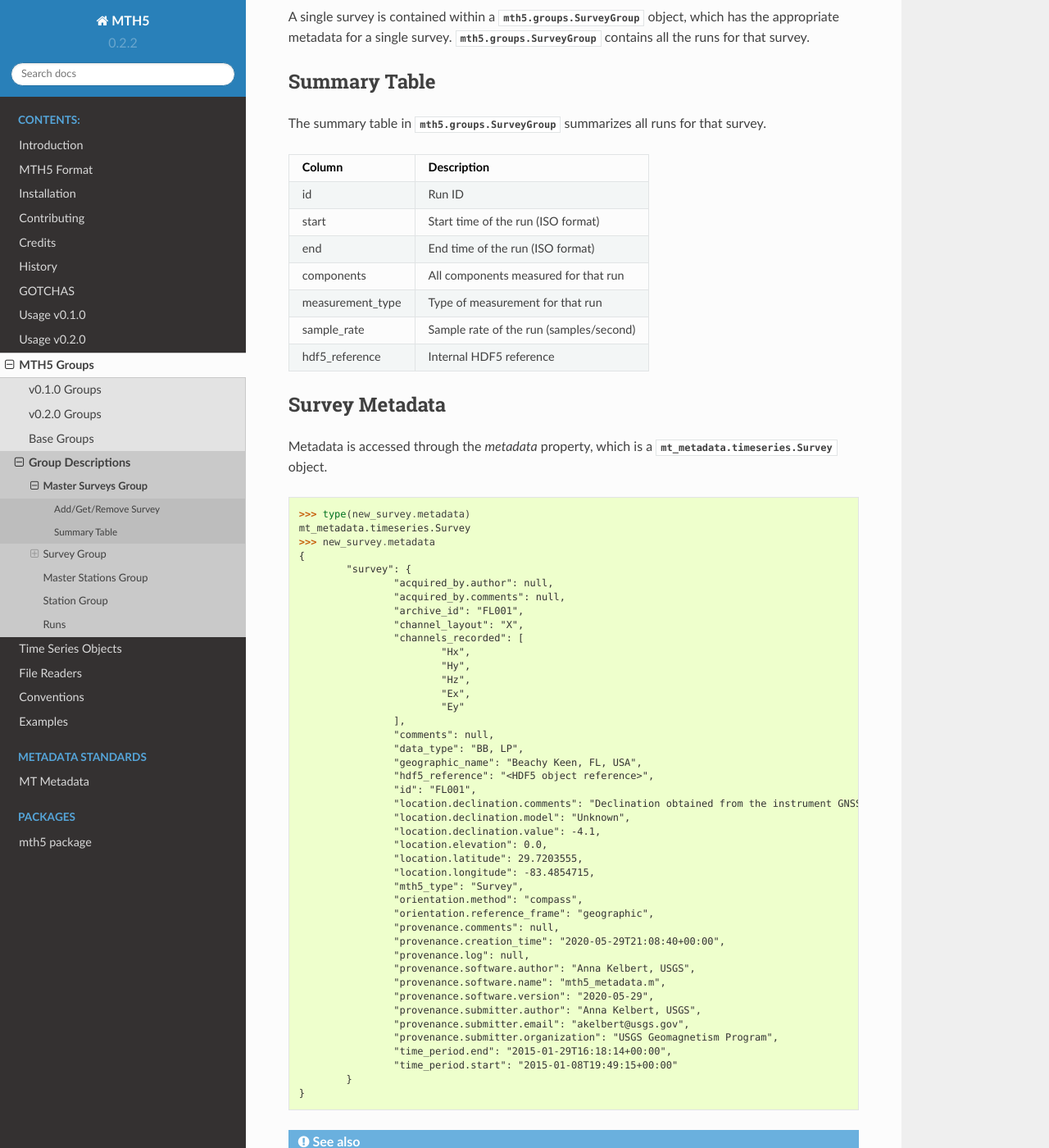
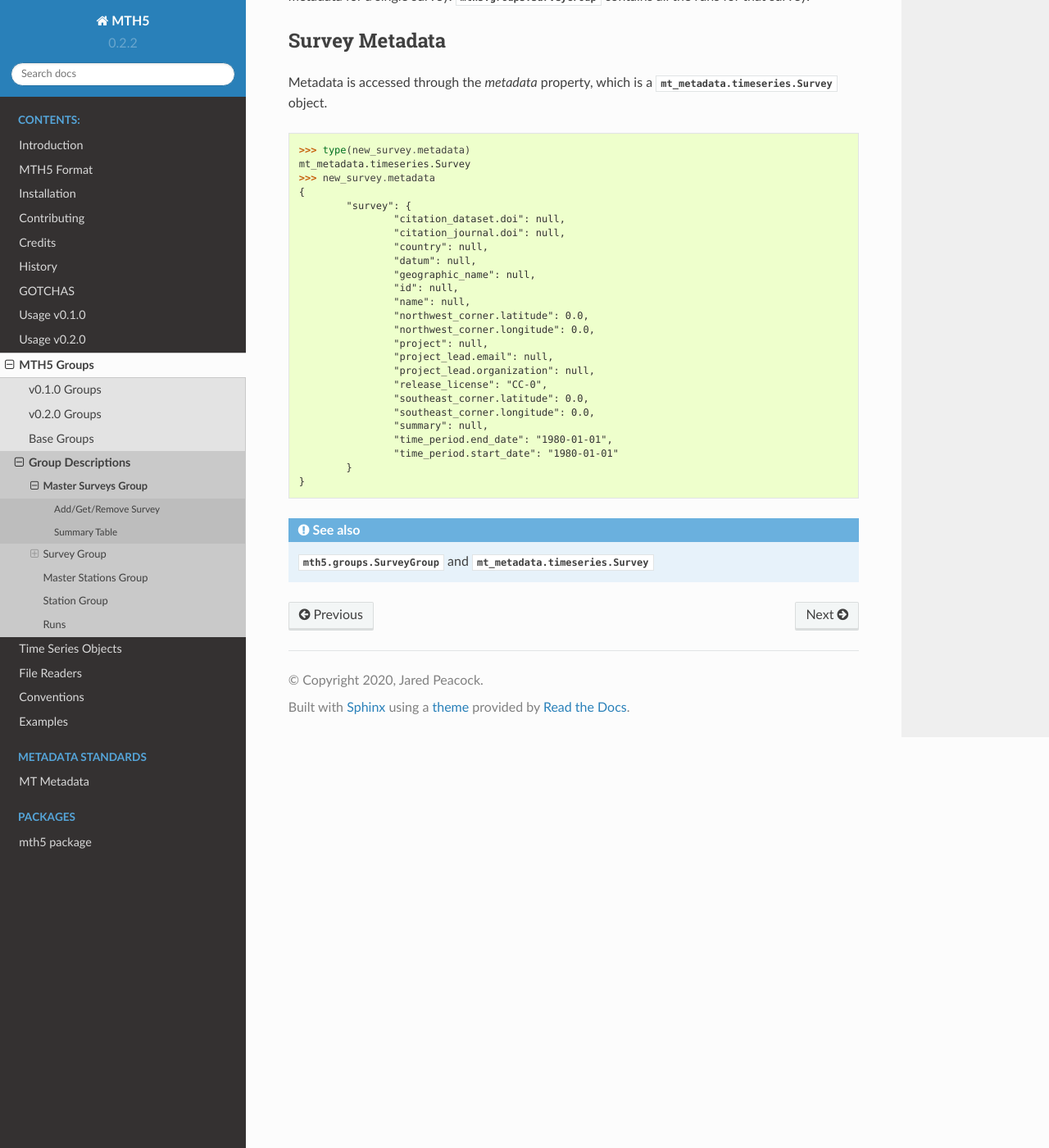
Before and after one commit to kujaku11/mth5, a Sphinx documentation site: the page built from docs/source/surveys.rst, in a window 1280 px wide and 1400 px high, scrolled down 2019 px. Shown: the whole window at 82% size. Built offline with Sphinx 7.4.7 and the Read the Docs theme 2.0.0, drawn with Linux system fonts in a browser that asks for light colours; formulas are drawn with MathJax 3; some of the changed text lies outside the part shown.

Commit message:
Update surveys.rst

```diff
--- a/docs/source/surveys.rst
+++ b/docs/source/surveys.rst
@@ -17,40 +17,19 @@
 
 .. code-block::
 
-    >>> # v0.1.0
+    >>> # v0.1.0 does not have a surveys_group
+    >>> # v0.2.0
     >>> surveys = mth5_obj.surveys_group
-    >>> # v0.2.0
-    >>> surveys = mth5_obj.get_survey("example").surveys_group
     >>> type(surveys)
     mth5.groups.MasterSurveysGroup
-    >>> surveys
-    /Survey/Surveys:
-    ====================
-    	|- Group: MT001
-	    ---------------
-		    |- Group: MT001a
-		    ----------------
-		    	--> Dataset: Ex
-		    	.................
-		    	--> Dataset: Ey
-		    	.................
-		    	--> Dataset: Hx
-		    	.................
-		    	--> Dataset: Hy
-		    	.................
-		    	--> Dataset: Hz
-		    	.................
 
 From the *surveys_group* you can add/remove/get a survey.
 
 To add a survey::
 
-	>>> new_survey = surveys.add_survey('MT002')
+	>>> new_survey = surveys.add_survey('survey_01')
 	>>> print(type(new_survey))
 	mth5.groups.SurveyGroup
-	>>> new_survey
-	/Survey/Surveys/MT002:
-	====================
 
 
 To get an existing survey::
@@ -66,19 +45,27 @@
 
 Summary Table
 """"""""""""""""""
+This table includes all channels within the Survey.  This can be quite large and can take a long time to build.
 
 ==================== ==================================================
 Column               Description
 ==================== ==================================================
-archive_id           Survey archive name
-start                Start time of the survey (ISO format)
-end                  End time of the survey (ISO format)
-components           All components measured by the survey
-measurement_type     All measurement types collected by the survey
-location.latitude    Survey latitude (decimal degrees)
-location.longitude   Survey longitude (decimal degrees)
-location.elevation   Survey elevation (meters)
-hdf5_reference       Internal HDF5 reference
+survey               Survey ID for channel
+station              Station ID for channel
+run                  Run ID for channel
+latitude             Survey latitude (decimal degrees)
+longitude            Survey longitude (decimal degrees)
+elevation            Survey elevation (meters)
+component            Channel component
+start                Start time for the channel (ISO format)
+end                  End time for the channel (ISO format)
+n_samples            Number of samples in the channel
+sample_rate          Channel sample rate
+measurement_type     Channel measurement type
+azimuth              Channel azimuth (degrees from N)
+tilt                 Channel tilt (degrees from horizontal)
+units                Channel units
+hdf5_reference       HDF5 internal reference
 ==================== ==================================================
 
 Survey Group
@@ -86,22 +73,6 @@
 
 A single survey is contained within a :class:`mth5.groups.SurveyGroup` object, which has the appropriate metadata for a single survey.  :class:`mth5.groups.SurveyGroup` contains all the runs for that survey.
 
-Summary Table
-""""""""""""""""""
-
-The summary table in :class:`mth5.groups.SurveyGroup` summarizes all runs for that survey.
-
-==================== ==================================================
-Column               Description
-==================== ==================================================
-id                   Run ID
-start                Start time of the run (ISO format)
-end                  End time of the run (ISO format)
-components           All components measured for that run
-measurement_type     Type of measurement for that run
-sample_rate          Sample rate of the run (samples/second)
-hdf5_reference       Internal HDF5 reference
-==================== ==================================================
 
 Survey Metadata
 """""""""""""""""
@@ -115,42 +86,24 @@
 	>>> new_survey.metadata
 	{
 		"survey": {
-			"acquired_by.author": null,
-			"acquired_by.comments": null,
-			"archive_id": "FL001",
-			"channel_layout": "X",
-			"channels_recorded": [
-				"Hx",
-				"Hy",
-				"Hz",
-				"Ex",
-				"Ey"
-			],
-			"comments": null,
-			"data_type": "BB, LP",
-			"geographic_name": "Beachy Keen, FL, USA",
-			"hdf5_reference": "<HDF5 object reference>",
-			"id": "FL001",
-			"location.declination.comments": "Declination obtained from the instrument GNSS NMEA sequence",
-			"location.declination.model": "Unknown",
-			"location.declination.value": -4.1,
-			"location.elevation": 0.0,
-			"location.latitude": 29.7203555,
-			"location.longitude": -83.4854715,
-			"mth5_type": "Survey",
-			"orientation.method": "compass",
-			"orientation.reference_frame": "geographic",
-			"provenance.comments": null,
-			"provenance.creation_time": "2020-05-29T21:08:40+00:00",
-			"provenance.log": null,
-			"provenance.software.author": "Anna Kelbert, USGS",
-			"provenance.software.name": "mth5_metadata.m",
-			"provenance.software.version": "2020-05-29",
-			"provenance.submitter.author": "Anna Kelbert, USGS",
-			"provenance.submitter.email": "akelbert@usgs.gov",
-			"provenance.submitter.organization": "USGS Geomagnetism Program",
-			"time_period.end": "2015-01-29T16:18:14+00:00",
-			"time_period.start": "2015-01-08T19:49:15+00:00"
+			"citation_dataset.doi": null,
+			"citation_journal.doi": null,
+			"country": null,
+			"datum": null,
+			"geographic_name": null,
+			"id": null,
+			"name": null,
+			"northwest_corner.latitude": 0.0,
+			"northwest_corner.longitude": 0.0,
+			"project": null,
+			"project_lead.email": null,
+			"project_lead.organization": null,
+			"release_license": "CC-0",
+			"southeast_corner.latitude": 0.0,
+			"southeast_corner.longitude": 0.0,
+			"summary": null,
+			"time_period.end_date": "1980-01-01",
+			"time_period.start_date": "1980-01-01"
 		}
 	}
 
```
